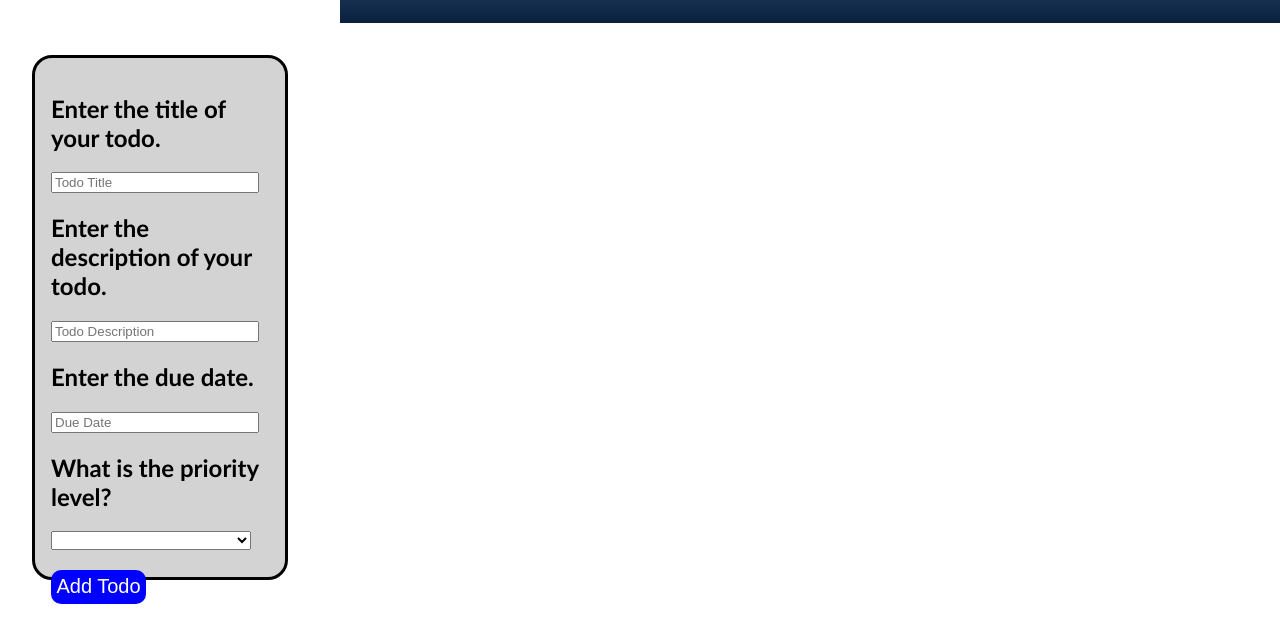
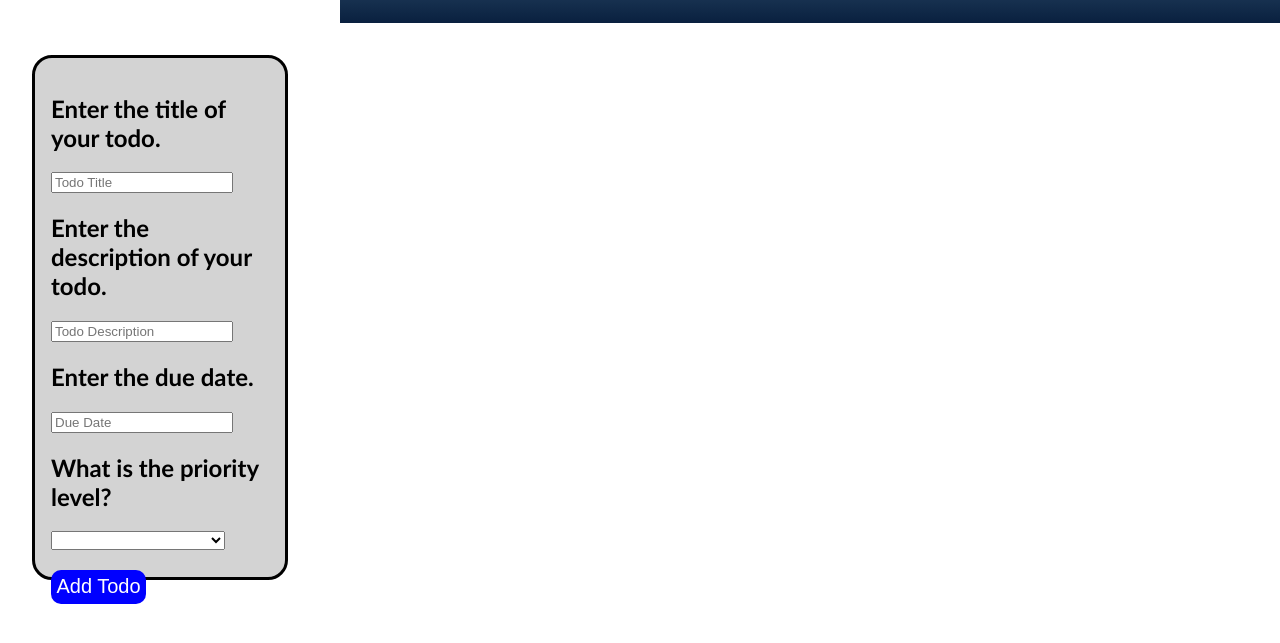
Before and after one commit to jwwals1/Todo-List, a plain HTML site: page index.html in a window 1280 px wide. Shown: the part 181-824 px from the top of the page. Drawn offline with Linux system fonts and the light colour scheme.

Commit message:
deleted repeat code

```diff
--- a/styles.css
+++ b/styles.css
@@ -27,7 +27,6 @@ body {
     font-size: 40px;
     grid-area: 1;
     margin: 0;
-    /* background-color: lightgray; */
 }
 
 #addTodoContent {
@@ -62,12 +61,12 @@ body {
 }
 
 #addTodoForm>input {
-    width: 200px;
+    width: 80%;
 }
 
 
 #priorityInput {
-    width: 200px;
+    width: 80%;
     display: block;
     clear: both;
 }
@@ -96,9 +95,7 @@ body {
     display: grid;
     grid-template-columns: 1fr 2fr 1fr 1fr 1fr;
     margin-left: 20px;
-    /* margin-right: 20px; */
     padding-left: 10px;
-    /* padding-right: 10px; */
     margin-bottom: 20px;
     border-top: 0px;
     border-left: 0px;
```
